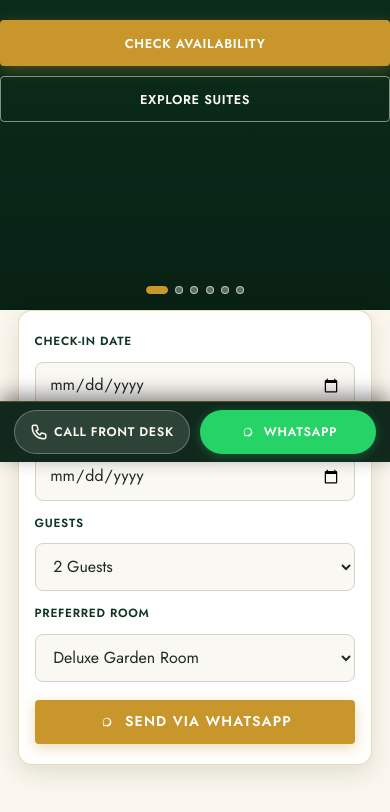
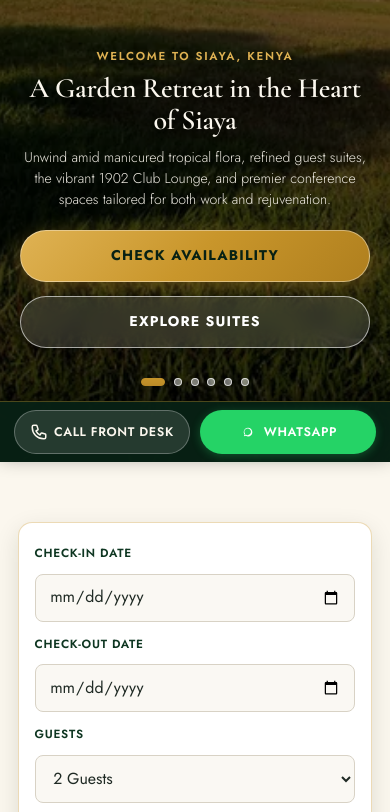
Before and after one commit to chaltonamonde/distinction-gardens, a plain HTML site: page index.html in a window 390 px wide. Shown: the part 382-1194 px from the top of the page. Drawn offline with nearby package versions, Linux system fonts and the light colour scheme.

Commit message:
fix: unified full-bleed hero slider on mobile

```diff
--- a/css/styles.css
+++ b/css/styles.css
@@ -876,13 +876,15 @@ h4 { font-size: 1.25rem; }
 .hero {
   position: relative;
   min-height: 100vh;
+  min-height: 100dvh;
+  min-height: 100svh;
   display: flex;
   align-items: center;
   justify-content: center;
   color: var(--color-text-inverse);
   padding-top: var(--header-height);
   overflow: hidden;
-  background-color: var(--color-green-deep);
+  background-color: transparent;
 }
 
 .hero-inner-page {
@@ -896,6 +898,7 @@ h4 { font-size: 1.25rem; }
   width: 100%;
   height: 100%;
   z-index: 1;
+  overflow: hidden;
 }
 
 .hero-slide {
@@ -913,7 +916,18 @@ h4 { font-size: 1.25rem; }
   z-index: 2;
 }
 
+.hero-slide picture,
+.hero-slide source {
+  display: block;
+  position: absolute;
+  inset: 0;
+  width: 100%;
+  height: 100%;
+}
+
 .hero-slide-img {
+  position: absolute;
+  inset: 0;
   width: 100%;
   height: 100%;
   object-fit: cover;
@@ -929,13 +943,14 @@ h4 { font-size: 1.25rem; }
 .hero-overlay {
   position: absolute;
   inset: 0;
-  z-index: 3;
+  z-index: 2;
   background: linear-gradient(
-    180deg,
-    rgba(8, 33, 20, 0.72) 0%,
-    rgba(14, 54, 33, 0.65) 50%,
-    rgba(8, 33, 20, 0.88) 100%
+    to bottom,
+    rgba(0, 0, 0, 0.35) 0%,
+    rgba(0, 0, 0, 0.5) 45%,
+    rgba(0, 0, 0, 0.72) 100%
   );
+  pointer-events: none;
 }
 
 .hero-content {
@@ -2311,78 +2326,151 @@ h4 { font-size: 1.25rem; }
      Hero Sections
      -------------------------------------------------------------------------- */
   .hero {
-    min-height: 82vh;
+    position: relative;
+    min-height: 100vh;
+    min-height: 100dvh;
+    min-height: 100svh;
+    display: flex;
+    flex-direction: column;
+    justify-content: flex-end;
+    align-items: center;
     padding-top: calc(var(--header-height) + 1.25rem);
-    padding-bottom: 4rem;
+    padding-bottom: calc(64px + env(safe-area-inset-bottom, 0px) + 38px);
+    padding-left: 0;
+    padding-right: 0;
+    background: transparent !important;
+    overflow: hidden;
+    box-sizing: border-box;
   }
 
   .hero-inner-page {
-    min-height: 38vh;
-    max-height: 320px;
+    min-height: 42vh;
+    max-height: 360px;
+    justify-content: center;
     padding-top: calc(var(--header-height) + 1rem);
     padding-bottom: 2rem;
   }
 
   .hero-content {
-    padding: 0.5rem 0;
+    position: relative;
+    z-index: 3;
+    width: 100%;
     max-width: 100%;
+    padding: 0 20px;
+    margin: 0 auto 0.75rem auto;
+    box-sizing: border-box;
+    text-align: center;
   }
 
   .hero-title {
-    font-size: clamp(1.85rem, 6.8vw, 2.45rem);
+    font-size: clamp(1.75rem, 6.5vw, 2.35rem);
     line-height: 1.15;
-    margin-bottom: 0.75rem;
+    margin-bottom: 0.65rem;
+    color: var(--color-cream);
+    text-shadow: 0 2px 14px rgba(0, 0, 0, 0.75);
     word-break: break-word;
+    overflow-wrap: break-word;
   }
 
   .hero-description {
-    font-size: clamp(0.9rem, 3.3vw, 1.05rem);
+    font-size: clamp(0.88rem, 3.2vw, 1.02rem);
     line-height: 1.5;
-    margin-bottom: 1.5rem;
-    max-width: 600px;
-    margin-left: auto;
-    margin-right: auto;
+    color: rgba(251, 247, 238, 0.95);
+    max-width: 540px;
+    margin: 0 auto 1.25rem auto;
+    text-shadow: 0 2px 10px rgba(0, 0, 0, 0.65);
   }
 
   .hero-actions {
     display: flex;
-    flex-wrap: wrap;
-    align-items: center;
-    justify-content: center;
-    gap: 0.65rem;
+    flex-direction: column;
+    align-items: stretch;
+    gap: 14px;
     width: 100%;
+    max-width: 360px;
+    margin: 0 auto;
   }
 
   .hero-actions .btn {
-    min-height: 46px;
-    font-size: 0.8rem;
-    padding: 0.65rem 1.25rem;
-    letter-spacing: 0.05em;
+    width: 100%;
+    min-height: 52px;
+    height: 52px;
+    padding: 0 1.5rem;
+    font-size: 0.88rem;
+    font-weight: 700;
+    letter-spacing: 0.08em;
+    text-transform: uppercase;
+    border-radius: 9999px;
     display: inline-flex;
     align-items: center;
     justify-content: center;
+    box-sizing: border-box;
+    touch-action: manipulation;
+    transition: transform var(--transition-fast), box-shadow var(--transition-fast), background-color var(--transition-fast);
+  }
+
+  .hero-actions .btn-gold {
+    background: linear-gradient(135deg, #DFB253 0%, #C9962B 50%, #AF7F1E 100%);
+    color: #082114;
+    border: 1px solid rgba(255, 255, 255, 0.4);
+    box-shadow: 0 6px 20px rgba(201, 150, 43, 0.42), 0 2px 8px rgba(0, 0, 0, 0.3);
+  }
+
+  .hero-actions .btn-gold:active {
+    transform: scale(0.98);
+  }
+
+  .hero-actions .btn-outline-white {
+    background: rgba(255, 255, 255, 0.12);
+    backdrop-filter: blur(10px);
+    -webkit-backdrop-filter: blur(10px);
+    color: #FFFFFF;
+    border: 1.5px solid rgba(255, 255, 255, 0.6);
+    box-shadow: 0 4px 18px rgba(0, 0, 0, 0.28);
+  }
+
+  .hero-actions .btn-outline-white:active {
+    transform: scale(0.98);
+    background: rgba(255, 255, 255, 0.22);
   }
 
   .hero-slide-indicators {
-    bottom: 1rem;
-    gap: 0.45rem;
+    position: absolute;
+    bottom: calc(64px + env(safe-area-inset-bottom, 0px) + 12px);
+    left: 50%;
+    transform: translateX(-50%);
+    display: flex;
+    align-items: center;
+    gap: 0.55rem;
+    z-index: 5;
+    margin: 0;
+    padding: 0;
   }
 
   .slide-dot {
     width: 8px;
     height: 8px;
+    border-radius: 9999px;
+    background: rgba(255, 255, 255, 0.45);
+    border: 1px solid rgba(255, 255, 255, 0.8);
+    padding: 0;
+    transition: all 0.3s ease;
   }
 
   .slide-dot.active {
-    width: 22px;
+    width: 24px;
+    background: var(--color-gold);
+    border-color: var(--color-gold);
   }
 
   /* --------------------------------------------------------------------------
      Booking Bar Widget
      -------------------------------------------------------------------------- */
   .booking-bar-wrapper {
-    margin-top: -2.5rem;
-    margin-bottom: 1rem;
+    position: relative;
+    z-index: 10;
+    margin-top: 1.25rem;
+    margin-bottom: 1.5rem;
   }
 
   .booking-bar {
@@ -3014,11 +3102,17 @@ h4 { font-size: 1.25rem; }
   .hero-actions {
     flex-direction: column;
     align-items: stretch;
+    gap: 14px;
+    width: 100%;
+    max-width: 360px;
+    margin: 0 auto;
   }
 
   .hero-actions .btn {
     width: 100%;
     max-width: 100%;
+    min-height: 52px;
+    height: 52px;
   }
 
   .card-footer {
@@ -3078,11 +3172,14 @@ h4 { font-size: 1.25rem; }
   }
 
   .hero-title {
-    font-size: 1.65rem;
+    font-size: clamp(1.45rem, 5.8vw, 1.75rem);
+    line-height: 1.15;
   }
 
   .hero-description {
-    font-size: 0.85rem;
+    font-size: 0.84rem;
+    line-height: 1.45;
+    margin-bottom: 1rem;
   }
 
   .gallery-grid {
```
